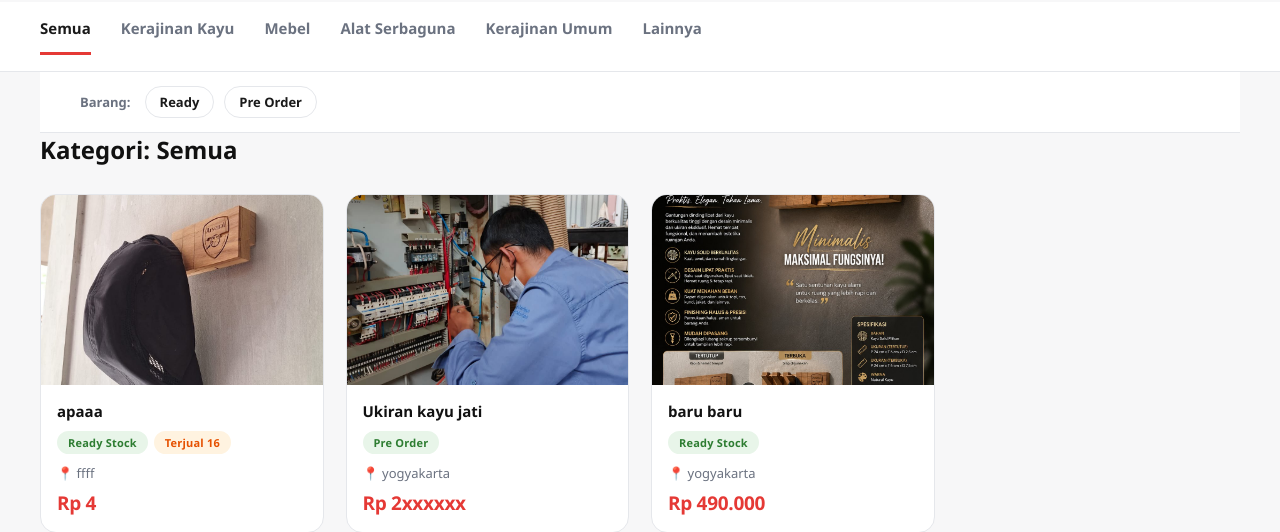
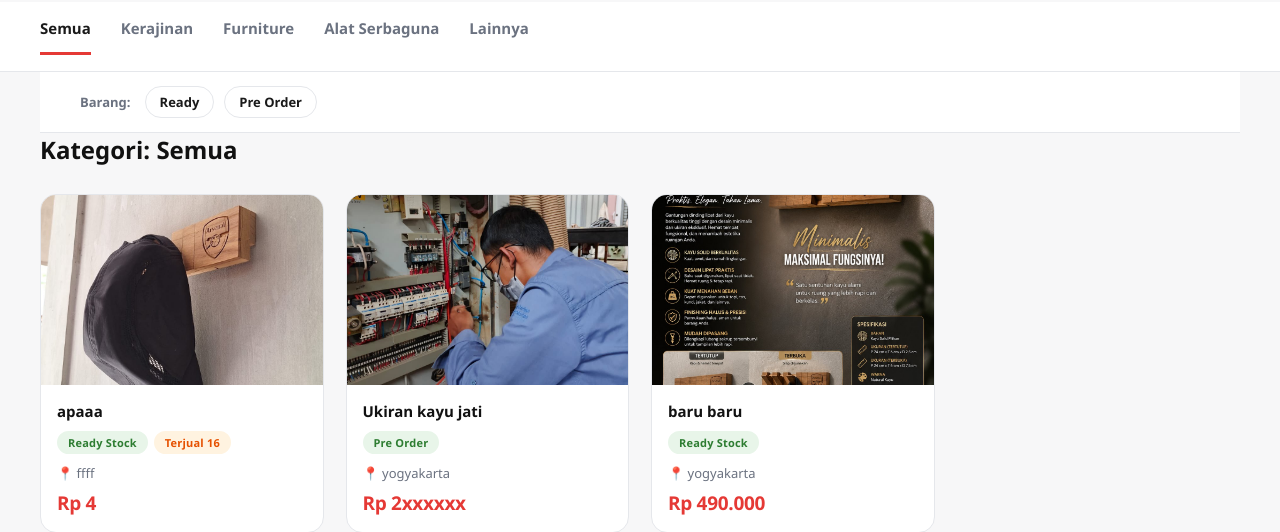
Before and after one commit to zidnichorizcn/didol, a Django app: page /products/ in a window 1280 px wide. Shown: the part 74-606 px from the top of the page. Run offline with Django 5.2, Linux system fonts and the light colour scheme; data comes from the database, SQL or seed files in the repository; both versions use the stored data as it was after the commit.

Commit message:
Sederhanakan kategori produk

```diff
--- a/products/models.py
+++ b/products/models.py
@@ -32,10 +32,9 @@ def optimize_image(image_field, max_width=1280, quality=85):
 
 class Product(models.Model):
     CATEGORY_CHOICES = [
-        ("Kerajinan Kayu", "Kerajinan Kayu"),
-        ("Mebel", "Mebel"),
+        ("Kerajinan", "Kerajinan"),
+        ("Furniture", "Furniture"),
         ("Alat Serbaguna", "Alat Serbaguna"),
-        ("Kerajinan Umum", "Kerajinan Umum"),
         ("Lainnya", "Lainnya"),
     ]
     KONDISI_CHOICES = [
--- a/templates/products/product_list.html
+++ b/templates/products/product_list.html
@@ -3,10 +3,9 @@
 
 <div class="category-tabs" style="margin: -30px -40px 0; padding-left: 40px; padding-right: 40px;">
     <a href="{% url 'product_list' %}" class="{% if not kategori_aktif %}active{% endif %}">Semua</a>
-    <a href="?category={{ 'Kerajinan Kayu'|urlencode }}" class="{% if kategori_aktif == 'Kerajinan Kayu' %}active{% endif %}">Kerajinan Kayu</a>
-    <a href="?category=Mebel" class="{% if kategori_aktif == 'Mebel' %}active{% endif %}">Mebel</a>
+    <a href="?category=Kerajinan" class="{% if kategori_aktif == 'Kerajinan' %}active{% endif %}">Kerajinan</a>
+    <a href="?category=Furniture" class="{% if kategori_aktif == 'Furniture' %}active{% endif %}">Furniture</a>
     <a href="?category={{ 'Alat Serbaguna'|urlencode }}" class="{% if kategori_aktif == 'Alat Serbaguna' %}active{% endif %}">Alat Serbaguna</a>
-    <a href="?category={{ 'Kerajinan Umum'|urlencode }}" class="{% if kategori_aktif == 'Kerajinan Umum' %}active{% endif %}">Kerajinan Umum</a>
     <a href="?category=Lainnya" class="{% if kategori_aktif == 'Lainnya' %}active{% endif %}">Lainnya</a>
 </div>
 
```
Also changed, not shown: db.sqlite3, products/migrations/0010_alter_product_kategori.py (added).
